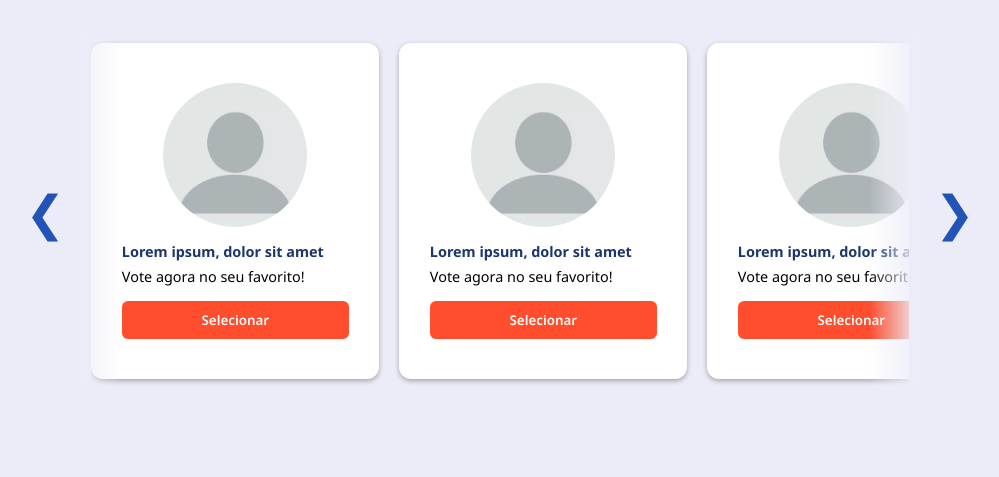
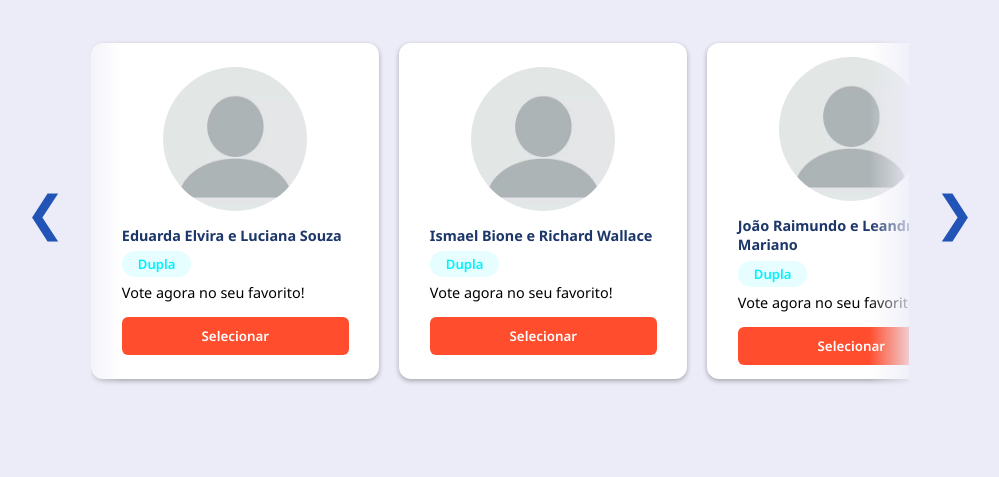
Before and after one commit to carlhenriquedev/projetophpdavid, a PHP site: page /dashboard.php in a window 1280 px wide. Shown: the part 2360-2837 px from the top of the page, without its empty margins (141-1140 px from the left). Run offline with PHP 8.4, Linux system fonts and the light colour scheme; the visitor is signed in with stand-in values (Sample User, id 1).

Commit message:
add cards duos

```diff
--- a/css/dashboard.css
+++ b/css/dashboard.css
@@ -240,6 +240,11 @@ section {
     background: #bebebe;
 }
 
+.card .info-card h4.badge5 {
+    color: #00f2ff;
+    background: #e6feff;
+}
+
 .card .info-card p {
     font-size: .9rem;
 }
--- a/dashboard.php
+++ b/dashboard.php
@@ -309,7 +309,7 @@ if (!isset($_SESSION["senha"]) == true and (!isset($_SESSION["email"]) == true))
           <h2>Melhor dupla:</h2>
         </div>
 
-        <div class="categoria" data-categoria="cantor">
+        <div class="categoria" data-categoria="duo">
           <button class="carousel-btn left" onclick="scrollCarousel('left')">&#10094;</button>
 
           <div class="cards-carousel">
@@ -317,37 +317,41 @@ if (!isset($_SESSION["senha"]) == true and (!isset($_SESSION["email"]) == true))
             <div class="card">
               <div class="img-card"><img src="img/perfil-de-usuario.webp" alt=""></div>
               <div class="info-card">
-                <h3>Lorem ipsum, dolor sit amet</h3>
+                <h3>Eduarda Elvira e Luciana Souza</h3>
+                <h4 class="badge5">Dupla</h4>
                 <p>Vote agora no seu favorito!</p>
               </div>
-              <button class="vote-btn" data-categoria="cantor" data-valor="artista1">Selecionar</button>
+              <button class="vote-btn" data-categoria="duo" data-valor="dupla1">Selecionar</button>
             </div>
 
             <div class="card">
               <div class="img-card"><img src="img/perfil-de-usuario.webp" alt=""></div>
               <div class="info-card">
-                <h3>Lorem ipsum, dolor sit amet</h3>
+                <h3>Ismael Bione e Richard Wallace</h3>
+                <h4 class="badge5">Dupla</h4>
                 <p>Vote agora no seu favorito!</p>
               </div>
-              <button class="vote-btn" data-categoria="cantor" data-valor="artista2">Selecionar</button>
+              <button class="vote-btn" data-categoria="duo" data-valor="dupla2">Selecionar</button>
             </div>
 
             <div class="card">
               <div class="img-card"><img src="img/perfil-de-usuario.webp" alt=""></div>
               <div class="info-card">
-                <h3>Lorem ipsum, dolor sit amet</h3>
+                <h3>João Raimundo e Leandro Mariano</h3>
+                <h4 class="badge5">Dupla</h4>
                 <p>Vote agora no seu favorito!</p>
               </div>
-              <button class="vote-btn" data-categoria="cantor" data-valor="artista3">Selecionar</button>
+              <button class="vote-btn" data-categoria="duo" data-valor="dupla3">Selecionar</button>
             </div>
 
             <div class="card">
               <div class="img-card"><img src="img/perfil-de-usuario.webp" alt=""></div>
               <div class="info-card">
-                <h3>Lorem ipsum, dolor sit amet</h3>
+                <h3>Matheus Xavier e Paulo Henrique</h3>
+                <h4 class="badge5">Dupla</h4>
                 <p>Vote agora no seu favorito!</p>
               </div>
-              <button class="vote-btn" data-categoria="cantor" data-valor="artista4">Selecionar</button>
+              <button class="vote-btn" data-categoria="duo" data-valor="dupla4">Selecionar</button>
             </div>
 
           </div>
@@ -540,7 +544,11 @@ if (!isset($_SESSION["senha"]) == true and (!isset($_SESSION["email"]) == true))
           <input type="radio" name="full" value="fullstack1" id="full-fullstack1">
           <input type="radio" name="full" value="fullstack2" id="full-fullstack2">
           <br>
-
+          <input type="radio" name="duo" value="dupla1" id="dupla1">
+          <input type="radio" name="duo" value="dupla2" id="dupla2">
+          <input type="radio" name="duo" value="dupla3" id="dupla3">
+          <input type="radio" name="duo" value="dupla4" id="dupla4">
+          <br>
         </div>
 
         <button type="submit" id="submit-btn">Registrar Votos</button>
--- a/index.php
+++ b/index.php
@@ -11,9 +11,7 @@
   <meta name="viewport" content="width=device-width, initial-scale=1.0" />
   <link rel="stylesheet" href="css/style.css">
   <title>ClickBest - Sistema de Votação</title>
-  <style>
 
-  </style>
 </head>
 <body>
 
```
